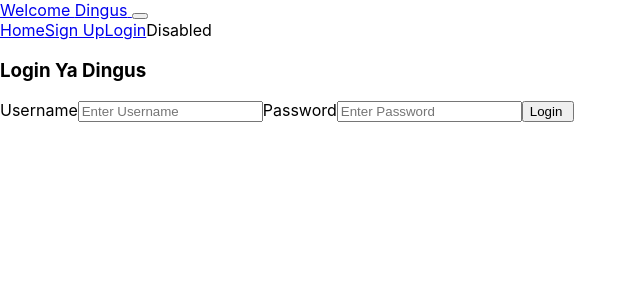
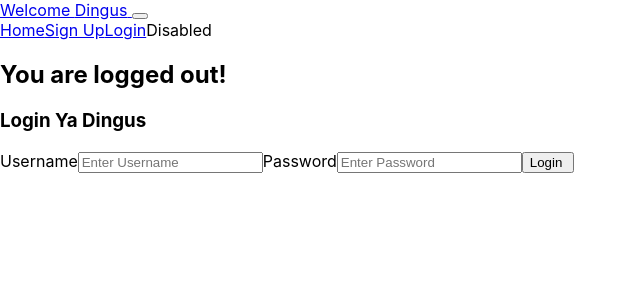
Before and after one commit to Navi-beep/Week8_React_Blog, a React (Create React App) app: page /login in a window 1280 px wide. Shown: the top 300 px of the page, without its empty margins (0-640 px from the left). Built offline with nearby package versions, Linux system fonts and the light colour scheme; the HTML template or start-up script is replaced by a standard one.

Commit message:
fixed auth issue

```diff
--- a/src/App.js
+++ b/src/App.js
@@ -37,6 +37,7 @@ import Login from './components/Login'
               <Navbar name="Dingus" logout={logout}/>
               <div className='container'>
                 {message ? <Alert message={message} category={category} flashMessage={flashMessage} /> :null}
+                {loggedIn ? <h2> You are logged in!! </h2> : <h2>You are logged out!</h2>}
 
                       <Routes>
 
--- a/src/components/Login.js
+++ b/src/components/Login.js
@@ -13,9 +13,10 @@ export default function Login(props) {
         let password = event.target.password.value;
 
         let myHeaders = new Headers();
-        myHeaders.append('Authorization', 'Basic' + btoa(`${username}:${password}`))
+        myHeaders.append('Authorization', 'Basic ' + btoa(`${username}:${password}`))
 
-        let response = await fetch('https://kekambas-blog.herokuapp.com/auth/token', {headers:myHeaders});
+        let response = await fetch('https://kekambas-blog.herokuapp.com/auth/token', { method: 'POST',
+            headers:myHeaders});
 
         if (response.ok){
 
```
